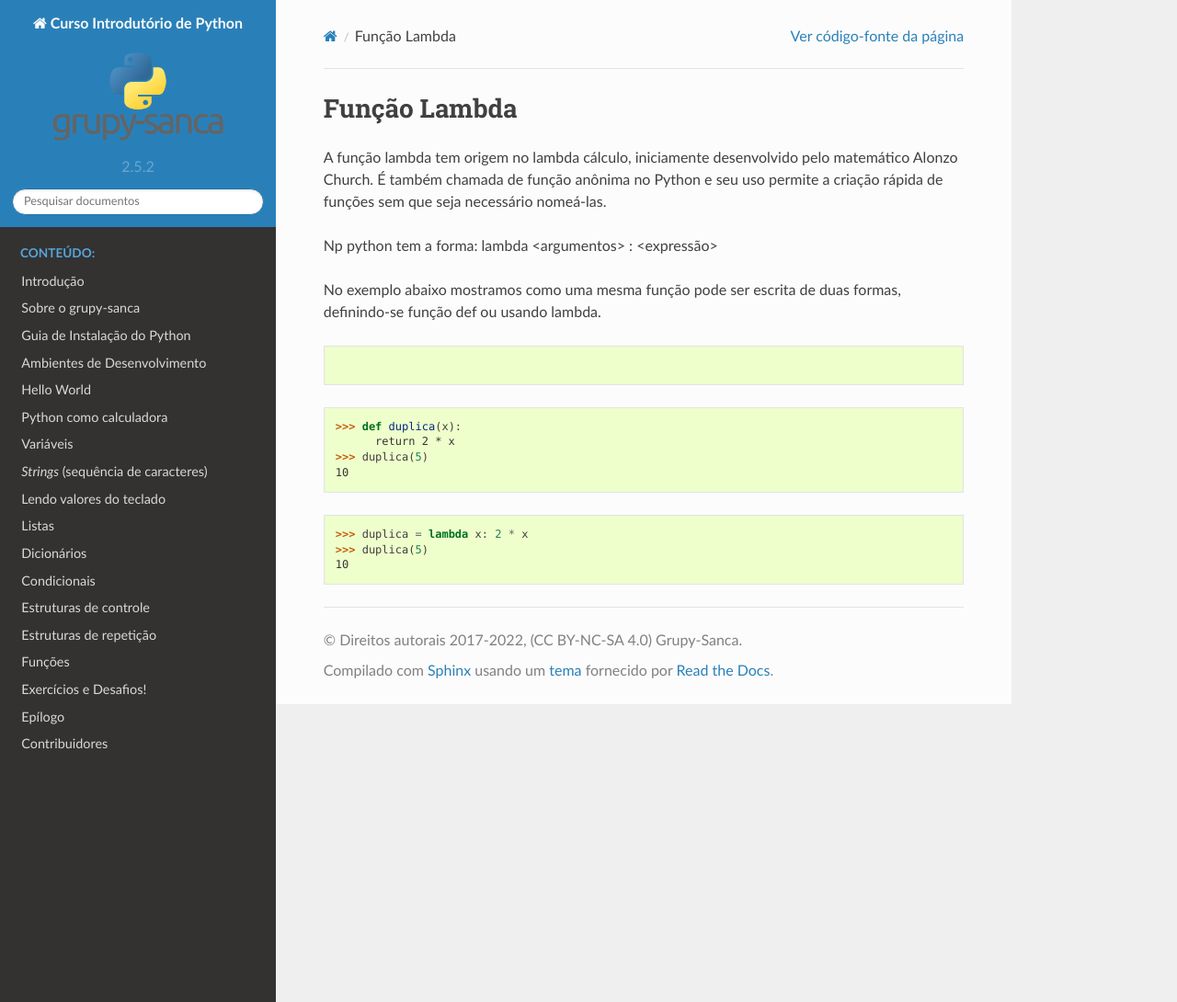
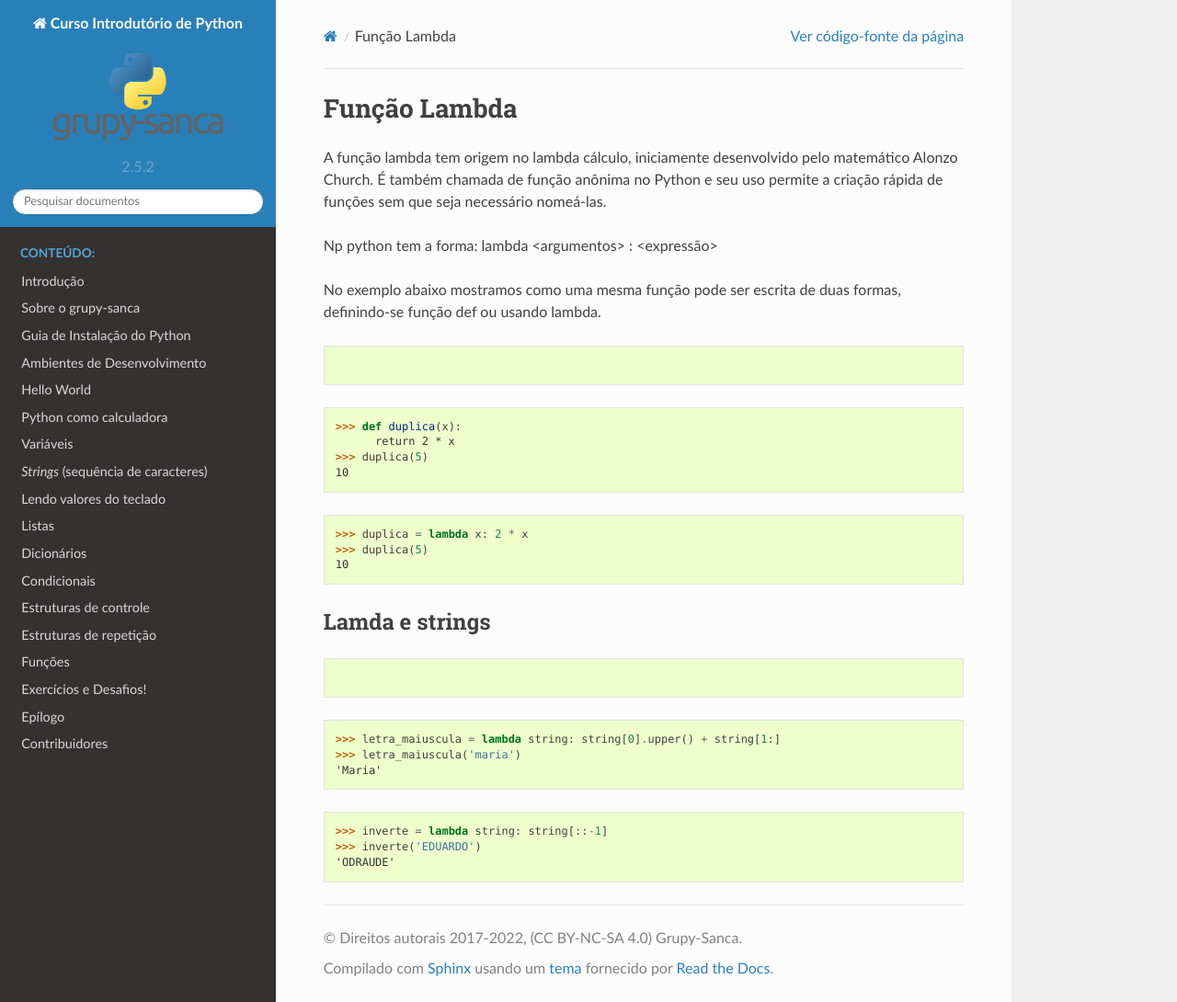
Before and after one commit to grupy-sanca/curso-python, a Sphinx documentation site: the page built from source/lambda.rst, in a window 1280 px wide and 1090 px high. Shown: the whole window at 92% size. Built offline with Sphinx 7.4.7 and the Read the Docs theme 2.0.0, drawn with Linux system fonts in a browser that asks for light colours.

Commit message:
Lambda e strings

```diff
--- a/source/lambda.rst
+++ b/source/lambda.rst
@@ -17,3 +17,15 @@ No exemplo abaixo mostramos como uma mesma função pode ser escrita de duas for
 >>> duplica = lambda x: 2 * x
 >>> duplica(5)
 10
+
+Lamda e strings
+--------------
+
+.. doctest::
+>>> letra_maiuscula = lambda string: string[0].upper() + string[1:]
+>>> letra_maiuscula('maria')
+'Maria'
+
+>>> inverte = lambda string: string[::-1]
+>>> inverte('EDUARDO')
+'ODRAUDE'
```
